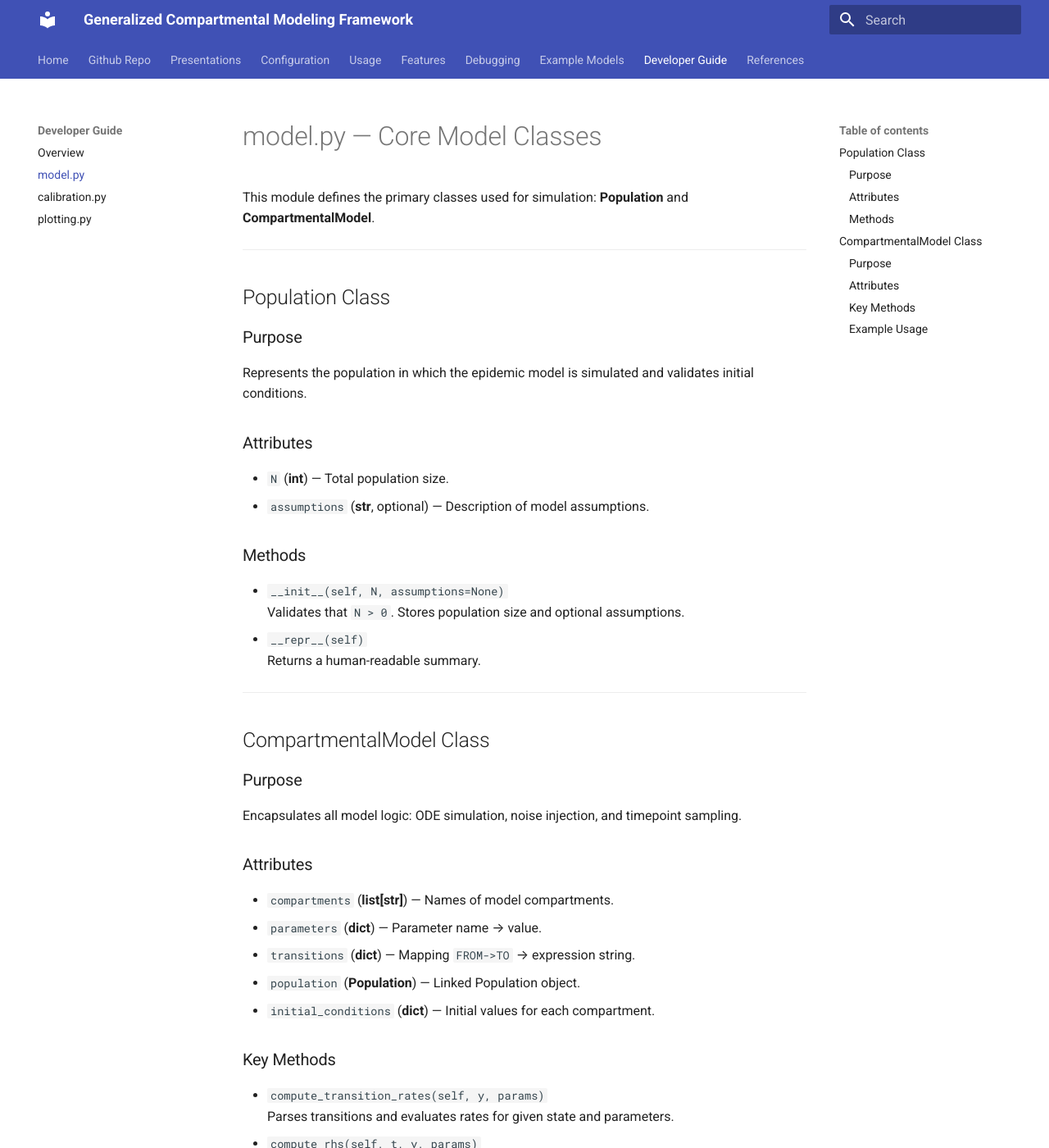
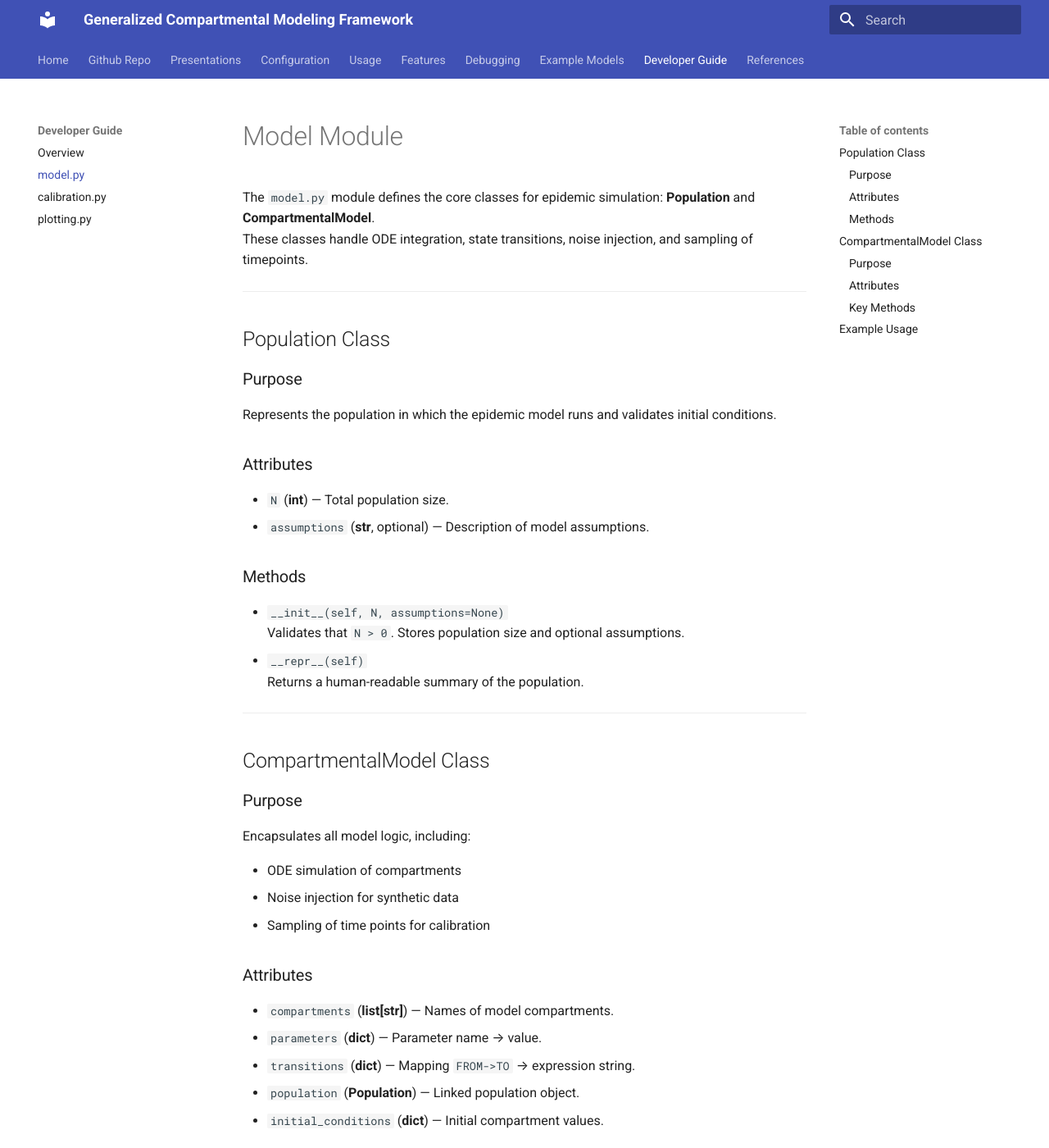
Before and after one commit to dsih-artpark/infectious-disease-models, an MkDocs documentation site: the page built from docs/dev/model.md, in a window 1280 px wide and 1400 px high. Shown: the whole window at 82% size. Built offline with MkDocs 1.6.1 and Material for MkDocs 9.7.7, drawn with Linux system fonts in a browser that asks for light colours; some of the changed text lies outside the part shown.

Commit message:
Changed main.py

````diff
--- a/docs/dev/model.md
+++ b/docs/dev/model.md
@@ -1,13 +1,14 @@
-# model.py — Core Model Classes
+# Model Module
 
-This module defines the primary classes used for simulation: **Population** and **CompartmentalModel**.
+The `model.py` module defines the core classes for epidemic simulation: **Population** and **CompartmentalModel**.
+These classes handle ODE integration, state transitions, noise injection, and sampling of timepoints.
 
 ---
 
 ## Population Class
 
 ### Purpose
-Represents the population in which the epidemic model is simulated and validates initial conditions.
+Represents the population in which the epidemic model runs and validates initial conditions.
 
 ### Attributes
 - `N` (**int**) — Total population size.
@@ -17,48 +18,57 @@ Represents the population in which the epidemic model is simulated and validates
 - `__init__(self, N, assumptions=None)`
   Validates that `N > 0`. Stores population size and optional assumptions.
 - `__repr__(self)`
-  Returns a human-readable summary.
+  Returns a human-readable summary of the population.
 
 ---
 
 ## CompartmentalModel Class
 
 ### Purpose
-Encapsulates all model logic: ODE simulation, noise injection, and timepoint sampling.
+Encapsulates all model logic, including:
+
+- ODE simulation of compartments
+- Noise injection for synthetic data
+- Sampling of time points for calibration
 
 ### Attributes
 - `compartments` (**list[str]**) — Names of model compartments.
 - `parameters` (**dict**) — Parameter name → value.
 - `transitions` (**dict**) — Mapping `FROM->TO` → expression string.
-- `population` (**Population**) — Linked Population object.
-- `initial_conditions` (**dict**) — Initial values for each compartment.
+- `population` (**Population**) — Linked population object.
+- `initial_conditions` (**dict**) — Initial compartment values.
 
 ### Key Methods
 - `compute_transition_rates(self, y, params)`
-  Parses transitions and evaluates rates for given state and parameters.
+  Evaluates transition rates for a given state and parameter set.
 - `compute_rhs(self, t, y, params)`
-  Constructs the system of ODEs (`dC/dt`).
+  Constructs the system of ODEs (`dC/dt`) for integration.
 - `simulate(self, y0, t, params)`
   Integrates the ODE system using `odeint` or `solve_ivp`.
 - `add_noise(self, trajectories, sigma)`
   Adds Gaussian noise to simulation outputs.
 - `sample_timepoints(self, trajectories, ratio)`
-  Randomly selects observation points for parameter fitting.
+  Randomly selects observation points for parameter fitting or calibration.
 
 ---
 
-### Example Usage
+## Example Usage
+
 ```python
-    from model import Population, CompartmentalModel
+from model import Population, CompartmentalModel
 
-    pop = Population(N=1000)
-    sir_model = CompartmentalModel(
-        compartments=["S", "I", "R"],
-        parameters={"beta": 0.3, "gamma": 0.1},
-        transitions={"S->I": "beta * S * I / N", "I->R": "gamma * I"},
-        population=pop,
-        initial_conditions={"S": 990, "I": 10, "R": 0}
-    )
+# Define population
+pop = Population(N=1000)
 
-    t, y = sir_model.simulate()
+# Define SIR model
+sir_model = CompartmentalModel(
+    compartments=["S", "I", "R"],
+    parameters={"beta": 0.3, "gamma": 0.1},
+    transitions={"S->I": "beta * S * I / N", "I->R": "gamma * I"},
+    population=pop,
+    initial_conditions={"S": 990, "I": 10, "R": 0}
+)
+
+# Run simulation
+t, y = sir_model.simulate(y0={"S": 990, "I": 10, "R": 0}, t=np.linspace(0, 160, 161))
 ```
````
